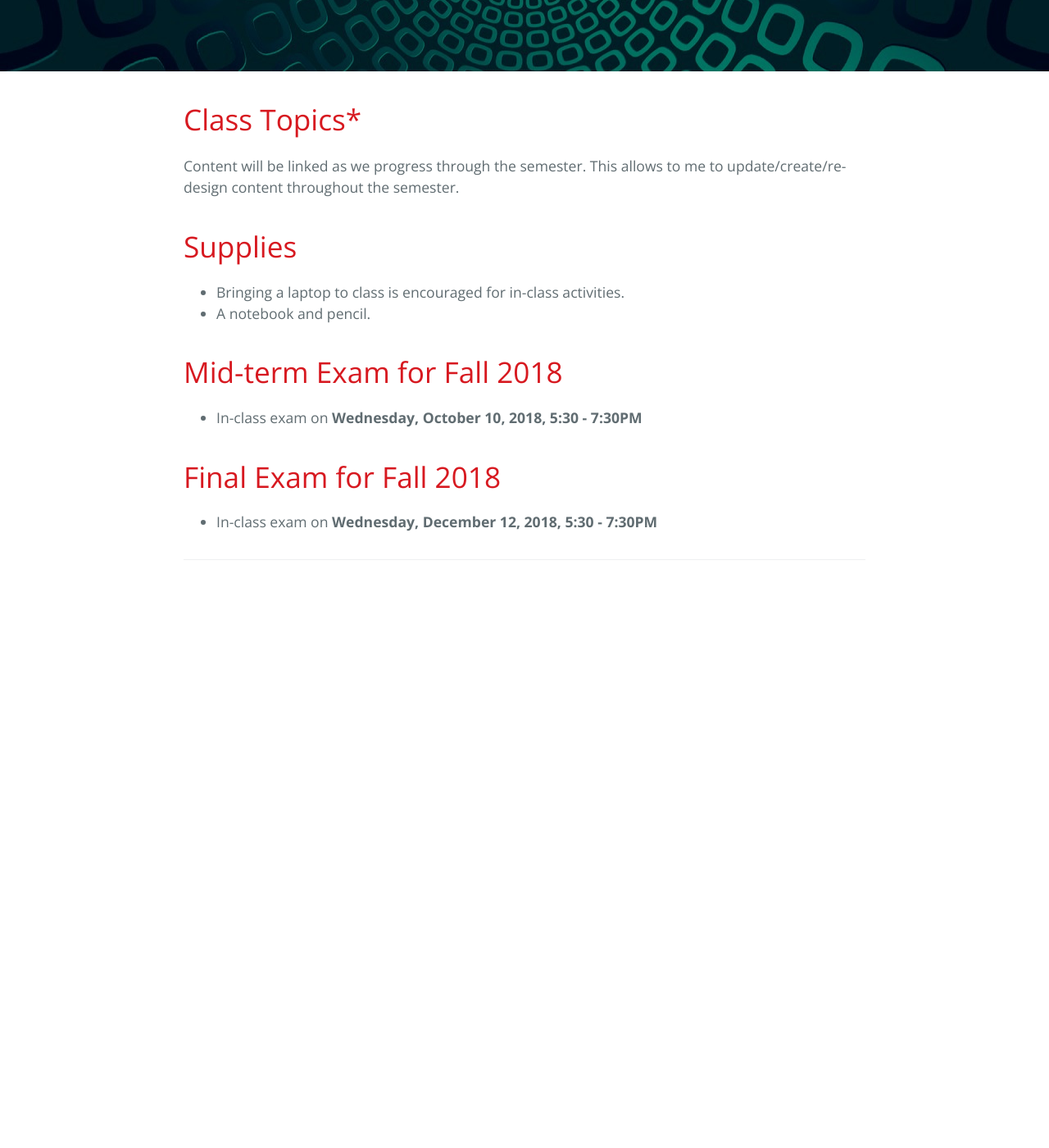
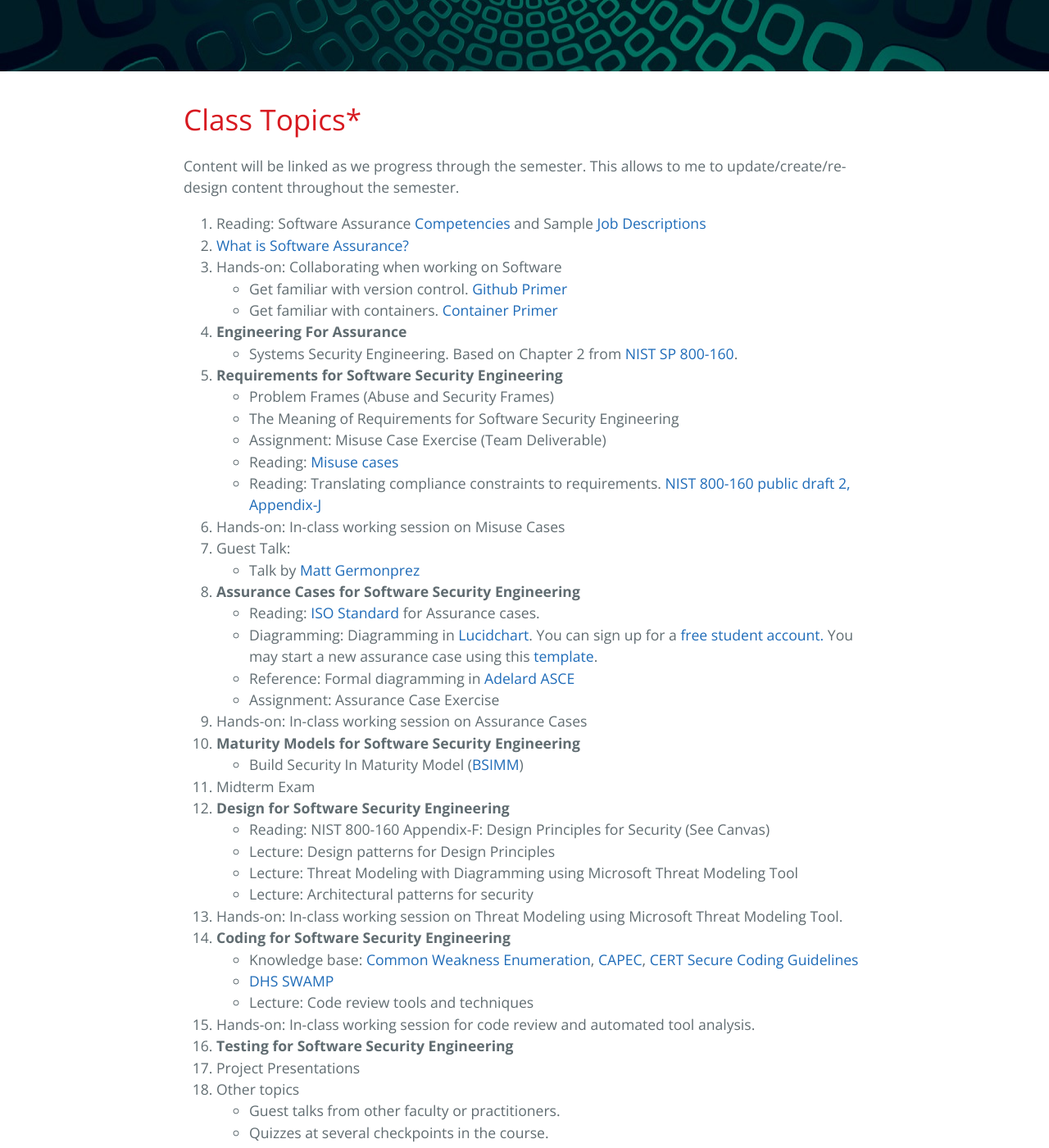
Before and after one commit to robinagandhi/swa, a Jekyll site: the page built from index.md, in a window 1280 px wide and 1400 px high, scrolled down 296 px. Shown: the whole window at 82% size. Built offline with Jekyll 4.4.1, drawn with Linux system fonts in a browser that asks for light colours; before the commit the page ends 1043 px from its top, so only the background shows below that; some of the changed text lies outside the part shown.

Commit message:
Topic list for 2018 Week 1 update

```diff
--- a/index.md
+++ b/index.md
@@ -6,6 +6,50 @@ description: CYBR 8420 Software Assurance Modules
 
 # Class Topics*
 Content will be linked as we progress through the semester. This allows to me to update/create/re-design content throughout the semester.
+
+1. Reading: Software Assurance [Competencies](http://resources.sei.cmu.edu/library/asset-view.cfm?assetid=47953) and Sample [Job](https://robinagandhi.github.io/swa/resources/swa-positions-1.pdf) [Descriptions](https://robinagandhi.github.io/swa/resources/swa-positions-2.pdf)
+1. [What is Software Assurance?](https://robinagandhi.github.io/swa/slides/lecture-0/software-assurance.html)
+1. Hands-on: Collaborating when working on Software
+  - Get familiar with version control. [Github Primer](https://robinagandhi.github.io/swa/pages/github.html)
+  - Get familiar with containers. [Container Primer](https://robinagandhi.github.io/swa/pages/containers.html)
+1. **Engineering For Assurance**
+  * Systems Security Engineering. Based on Chapter 2 from [NIST SP 800-160](http://nvlpubs.nist.gov/nistpubs/SpecialPublications/NIST.SP.800-160.pdf).
+1. **Requirements for Software Security Engineering**
+  * Problem Frames (Abuse and Security Frames)
+  * The Meaning of Requirements for Software Security Engineering
+  * Assignment: Misuse Case Exercise (Team Deliverable)
+  * Reading: [Misuse cases](http://ieeexplore.ieee.org/stamp/stamp.jsp?arnumber=1159030)
+  * Reading: Translating compliance constraints to requirements. [NIST 800-160 public draft 2, Appendix-J](http://csrc.nist.gov/publications/drafts/800-160/sp800_160_second-draft.pdf)
+1. Hands-on: In-class working session on Misuse Cases
+1. Guest Talk:
+  * Talk by [Matt Germonprez](http://www.unomaha.edu/college-of-information-science-and-technology/about/faculty-staff/matt-germonprez.php)
+1. **Assurance Cases for Software Security Engineering**
+  * Reading: [ISO Standard](https://unomaha.on.worldcat.org/oclc/772089071?databaseList=638) for Assurance cases.
+  * Diagramming: Diagramming in [Lucidchart](https://www.lucidchart.com/). You can sign up for a [free student account.](https://www.lucidchart.com/users/education/registerLevel?tP=1&t4=A&t10=A) You may start a new assurance case using this [template](https://www.lucidchart.com/invitations/accept/e8d3aac4-e62b-4fa0-9fd1-c2cf6a6d318d).
+  * Reference: Formal diagramming in [Adelard ASCE](https://www.adelard.com/asce/choosing-asce/index.html)
+  * Assignment: Assurance Case Exercise
+1. Hands-on: In-class working session on Assurance Cases
+1. **Maturity Models for Software Security Engineering**
+  * Build Security In Maturity Model ([BSIMM](https://www.bsimm.com))
+1. Midterm Exam
+1. **Design for Software Security Engineering**
+  * Reading: NIST 800-160 Appendix-F: Design Principles for Security (See Canvas)
+  * Lecture: Design patterns for Design Principles
+  * Lecture: Threat Modeling with Diagramming using Microsoft Threat Modeling Tool
+  * Lecture: Architectural patterns for security
+1. Hands-on: In-class working session on Threat Modeling using Microsoft Threat Modeling Tool.
+1. **Coding for Software Security Engineering**
+  * Knowledge base: [Common Weakness Enumeration](http://cwe.mitre.org/), [CAPEC](https://capec.mitre.org/), [CERT Secure Coding Guidelines](https://www.securecoding.cert.org/confluence/display/seccode/SEI+CERT+Coding+Standards)
+  * [DHS SWAMP](https://www.mir-swamp.org/)
+  * Lecture: Code review tools and techniques
+1. Hands-on: In-class working session for code review and automated tool analysis.
+1. **Testing for Software Security Engineering**
+1. Project Presentations
+1. Other topics
+  * Guest talks from other faculty or practitioners.
+  * Quizzes at several checkpoints in the course.
+
+\* These topics will get refined and updated as the semester progresses
 
 
 # Supplies
```
Also changed, not shown: pages/project.md (+4 -1 lines), pages/syllabus.md (+2 -3 lines).
